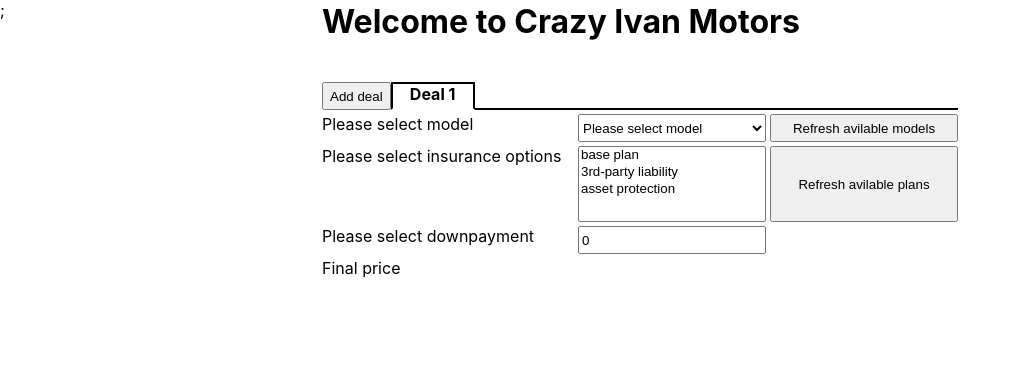
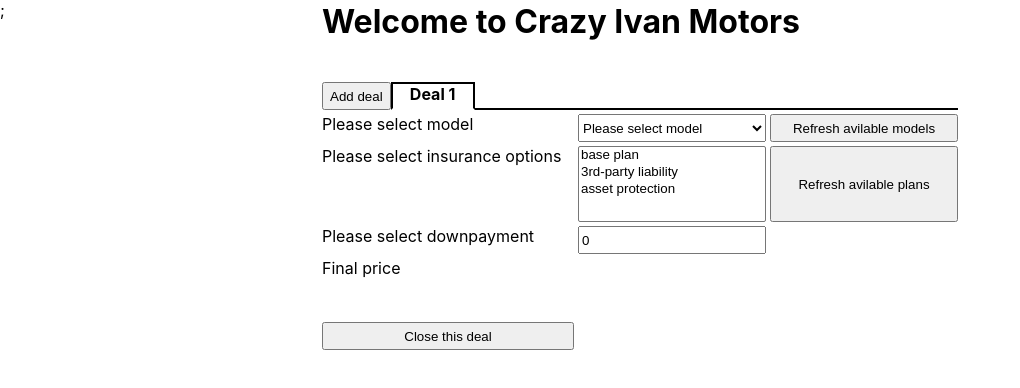
Before and after one commit to IKoshelev/ui-app-architecture-showcases, a React (Create React App) app: page / in a window 1280 px wide. Shown: the top 388 px of the page, without its empty margins (0-1020 px from the left). Built offline with nearby package versions, Linux system fonts and the light colour scheme.

Commit message:
Added close deal button

```diff
--- a/src/App.VM.ts
+++ b/src/App.VM.ts
@@ -14,7 +14,7 @@ class AppVM {
     public readonly capPurchaseVMs: CarPurchaseVM[] = [];
 
     @observable
-    public activeCapPurchaseVM!: CarPurchaseVM;
+    public activeCapPurchaseVM: CarPurchaseVM | undefined;
 
     @action.bound
     public addNewDeal() {
@@ -29,6 +29,19 @@ class AppVM {
         this.activeCapPurchaseVM = deal;
     }
 
+    @action.bound
+    public closeActiveDeal() {
+        const index = this.capPurchaseVMs.findIndex((x) => x === this.activeCapPurchaseVM);
+        if (index === -1) {
+            return;
+        }
+        this.activeCapPurchaseVM =
+            this.capPurchaseVMs[index - 1]
+            ?? this.capPurchaseVMs[index + 1];
+
+        this.capPurchaseVMs.splice(index, 1);
+    }
+
 }
 
 export const appVm = new AppVM();
--- a/src/App.css
+++ b/src/App.css
@@ -99,6 +99,11 @@
     grid-column: 2 / span 3;
 }
 
+.button-close-active-deal {
+    grid-row: 8;
+    grid-column: 2;
+}
+
 .button-request-approval {
     grid-row: 8;
     grid-column: 3;
--- a/src/App.tsx
+++ b/src/App.tsx
@@ -33,7 +33,20 @@ const App = observer(() => {
       }
     </div>
 
-    <CarPurchase vm={appVm.activeCapPurchaseVM}></CarPurchase>
+    {
+      appVm.activeCapPurchaseVM &&
+      <>
+        <CarPurchase vm={appVm.activeCapPurchaseVM}></CarPurchase>
+        <button
+          className='button-close-active-deal'
+          onClick={appVm.closeActiveDeal}
+        >
+          Close this deal
+      </button>
+      </>
+    }
+
+
 
   </div>
 
```
